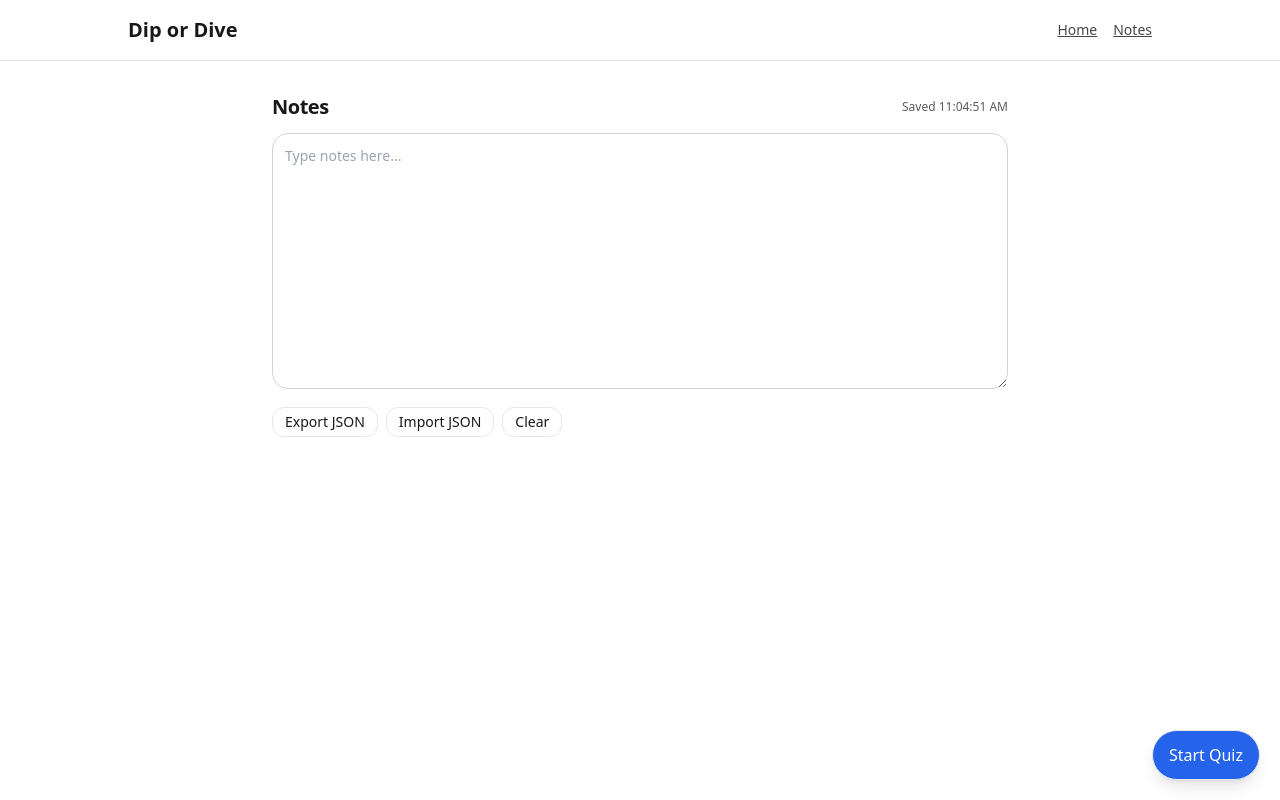
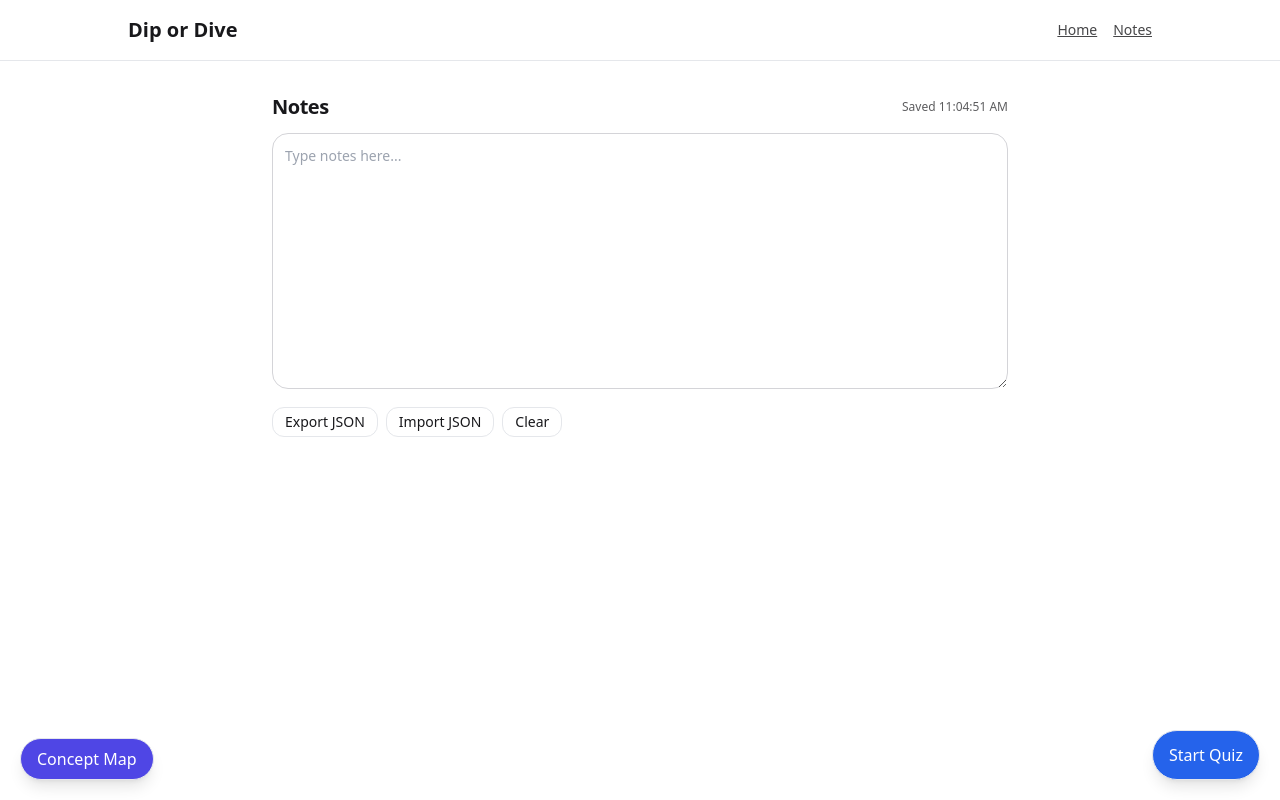
Before and after one commit to K00lkuba/dip-or-dive, a React (Vite) app: page /notes in a window 1280 px wide. Built offline with nearby package versions, Linux system fonts and the light colour scheme.

Commit message:
feat(map): add floating MapFAB for easy navigation to Concept Map

```diff
--- /dev/null
+++ b/src/features/map/MapFAB.tsx
@@ -0,0 +1,19 @@
+import React from "react";
+import { Link, useLocation } from "react-router-dom";
+
+export default function MapFAB() {
+  const { pathname } = useLocation();
+  const onMap = pathname === "/study/map";
+  if (onMap) return null;
+
+  return (
+    <Link
+      to="/study/map"
+      className="fixed z-40 bottom-5 left-5 px-4 py-2 rounded-full shadow-lg border bg-indigo-600 text-white hover:bg-indigo-700 focus:outline-none focus-visible:ring-2 focus-visible:ring-indigo-500"
+      aria-label="Open Concept Map"
+      title="Open Concept Map"
+    >
+      Concept Map
+    </Link>
+  );
+}
--- a/src/features/map/index.ts
+++ b/src/features/map/index.ts
@@ -1,3 +1,4 @@
 export * from "./types";
 export { default as ConceptMap } from "./ConceptMap";
 export { default as ConceptMapPage } from "./ConceptMapPage";
+export { default as MapFAB } from "./MapFAB";
--- a/src/main.tsx
+++ b/src/main.tsx
@@ -4,9 +4,9 @@ import './index.css'
 import App from './App'
 import { BrowserRouter, Routes, Route } from 'react-router-dom'
 import NotesPage from './pages/NotesPage'
-import QuickfirePage from './features/quickfire/QuickfirePage'
-/** ⬇️ Add the Concept Map demo route */
-import { ConceptMapPage } from './features/map'
+
+/** ⬇️ Concept Map imports */
+import { ConceptMapPage, MapFAB } from './features/map'
 import { QuickfireFAB } from './features/quickfire'
 
 ReactDOM.createRoot(document.getElementById('root')!).render(
@@ -15,9 +15,12 @@ ReactDOM.createRoot(document.getElementById('root')!).render(
       <Routes>
         <Route path="/" element={<App />} />
         <Route path="/notes" element={<NotesPage />} />
-        <Route path="/study/quickfire" element={<QuickfirePage />} />
+        {/* ⬇️ New route to view the Concept Map */}
         <Route path="/study/map" element={<ConceptMapPage />} />
       </Routes>
+
+      {/* ⬇️ Floating link so you can reach the map from any page */}
+      <MapFAB />
     </BrowserRouter>
     {/* Always-visible Start Quiz button */}
     <QuickfireFAB />
```
